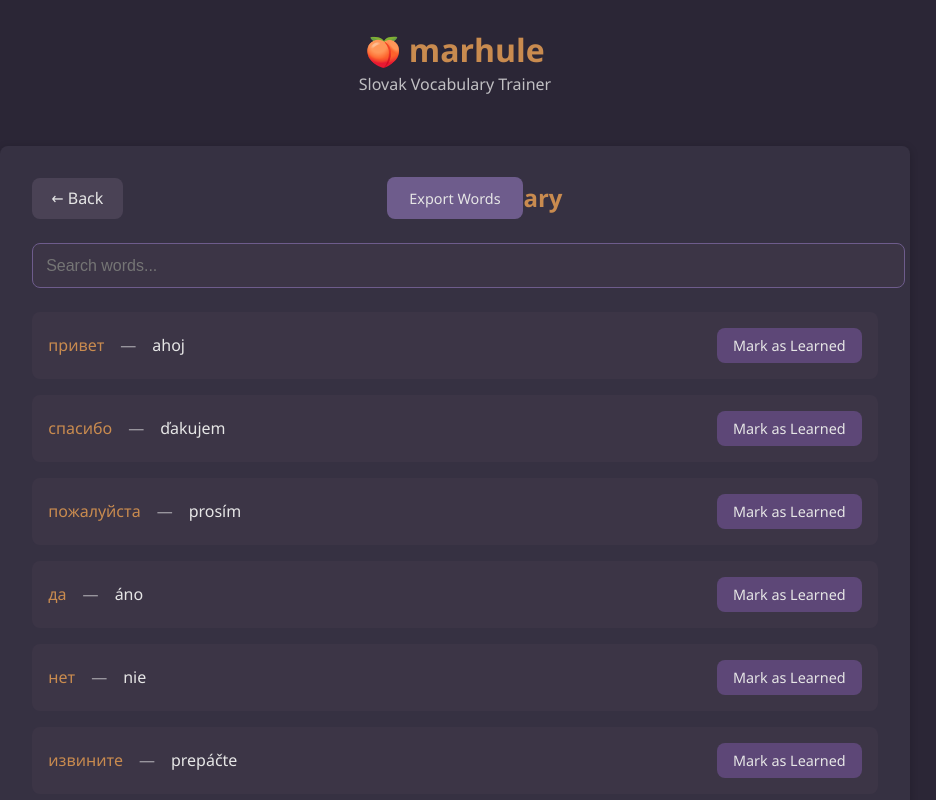
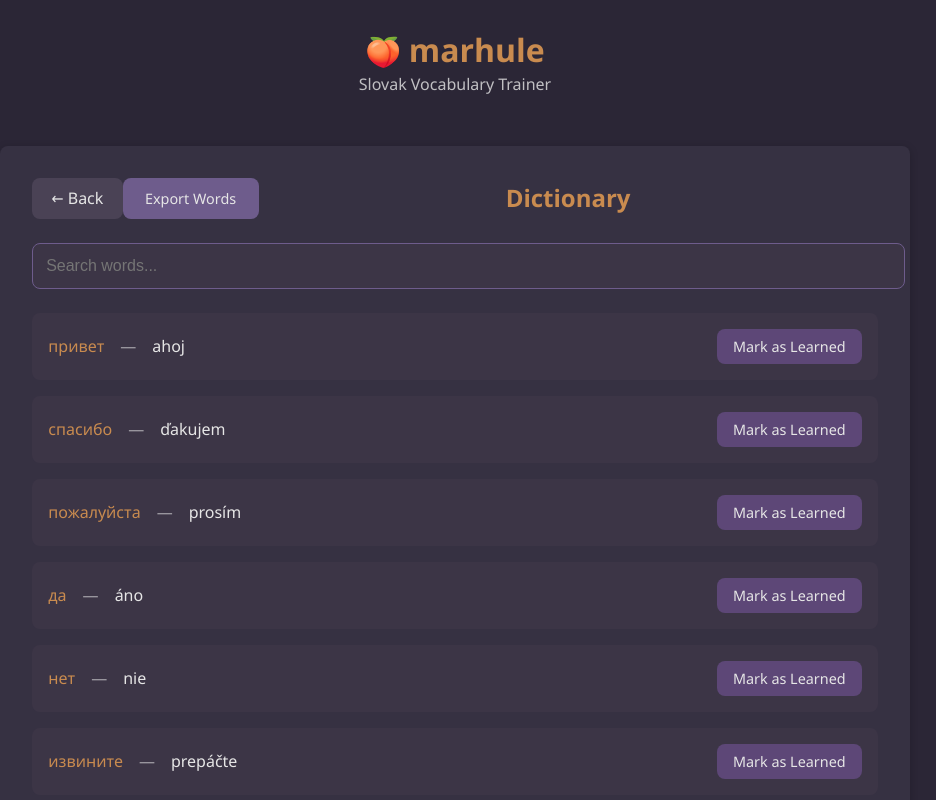
Before and after one commit to ulyanapolonskaya/marhule, a React (Vite) app: page / in a window 1280 px wide. Both pictures are taken after a click on the button "📚 Dictionary". Shown: the top 800 px of the page, without its empty margins (185-1121 px from the left). Built offline with nearby package versions, Linux system fonts and the light colour scheme.

Commit message:
removed autofocus from inputs

```diff
--- a/src/views/AddWordView.tsx
+++ b/src/views/AddWordView.tsx
@@ -45,7 +45,6 @@ const AddWordView: React.FC<AddWordViewProps> = ({ onBack }) => {
             type="text"
             value={russian}
             onChange={(e) => setRussian(e.target.value)}
-            autoFocus
           />
         </div>
 
--- a/src/views/DictionaryView.tsx
+++ b/src/views/DictionaryView.tsx
@@ -24,13 +24,13 @@ const DictionaryView: React.FC<DictionaryViewProps> = ({ onBack }) => {
   return (
     <div className="dictionary-view">
       <div className="view-header">
-        <button className="back-button" onClick={onBack}>
-          ← Back
-        </button>
-        <h2>Dictionary</h2>
-        <div className="export-container">
+        <div className="back-section">
+          <button className="back-button" onClick={onBack}>
+            ← Back
+          </button>
           <ExportWords />
         </div>
+        <h2>Dictionary</h2>
       </div>
 
       <div className="search-container">
--- a/src/views/TestWritingView.tsx
+++ b/src/views/TestWritingView.tsx
@@ -92,7 +92,6 @@ const TestWritingView: React.FC<TestWritingViewProps> = ({ onBack }) => {
               value={userInput}
               onChange={(e) => setUserInput(e.target.value)}
               disabled={!!feedback}
-              autoFocus
             />
           </div>
 
```
